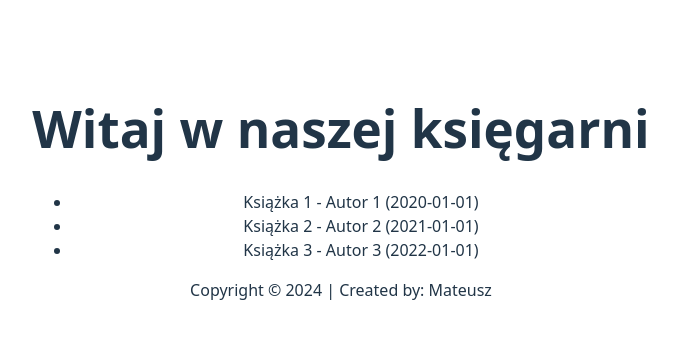
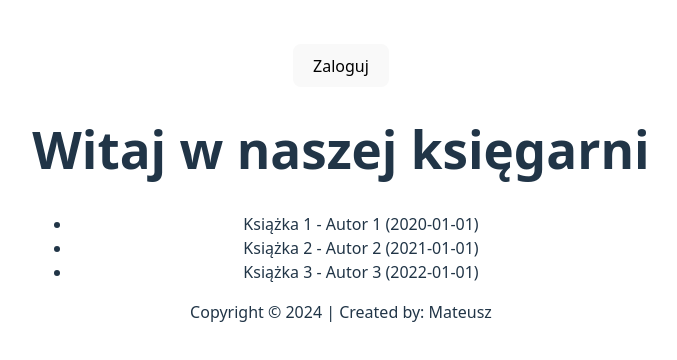
Before and after one commit to matwjablonski/react-apt-0226, a React (Vite) app in the folder my-app/: page / in a window 1280 px wide. Shown: the part 208-568 px from the top of the page, without its empty margins (299-976 px from the left). Built offline with nearby package versions, Linux system fonts and the light colour scheme.

Commit message:
task 3 - init

```diff
--- a/my-app/src/components/Header/Header.tsx
+++ b/my-app/src/components/Header/Header.tsx
@@ -1,11 +1,22 @@
+import { useState } from "react";
 
 type HeaderProps = {
     appTitle?: string;
 }
 
 export const Header = ({ appTitle = "Witaj!" }: HeaderProps) => {
+    const [isUserLoggedIn, setIsUserLoggedIn] = useState(false);
+
+    const handleLoginLogout = () => {
+        setIsUserLoggedIn((prevValue) => !prevValue);
+    }
+
     return (
         <header>
+            <button onClick={handleLoginLogout}>
+                {isUserLoggedIn ? 'Wyloguj' : 'Zaloguj'}
+            </button>
+            {isUserLoggedIn && <p>Witaj, Mateusz!</p>}
             <h1>{appTitle}</h1>
         </header>
     )
```
Also changed, not shown: my-app/src/Video.tsx (+41 -0 lines).
